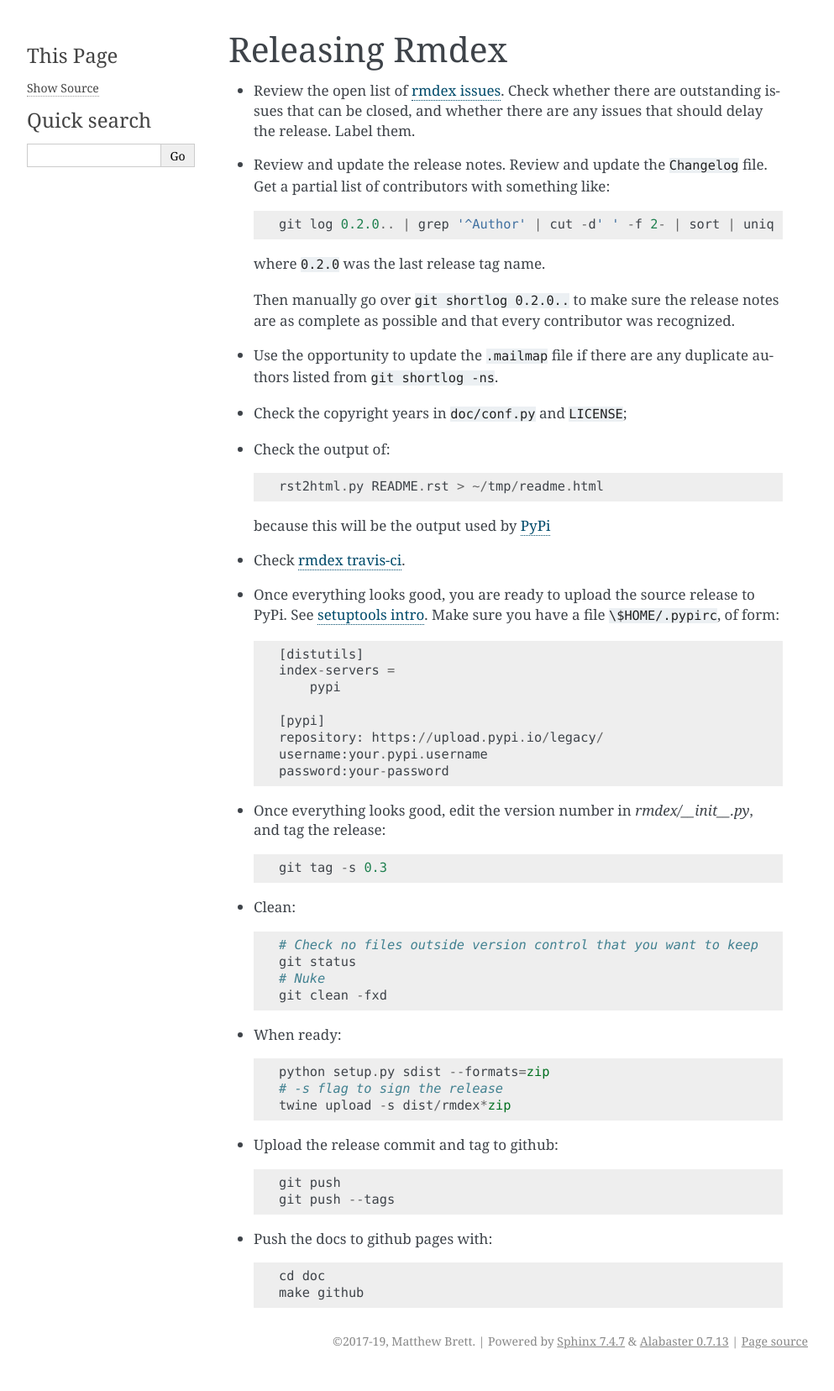
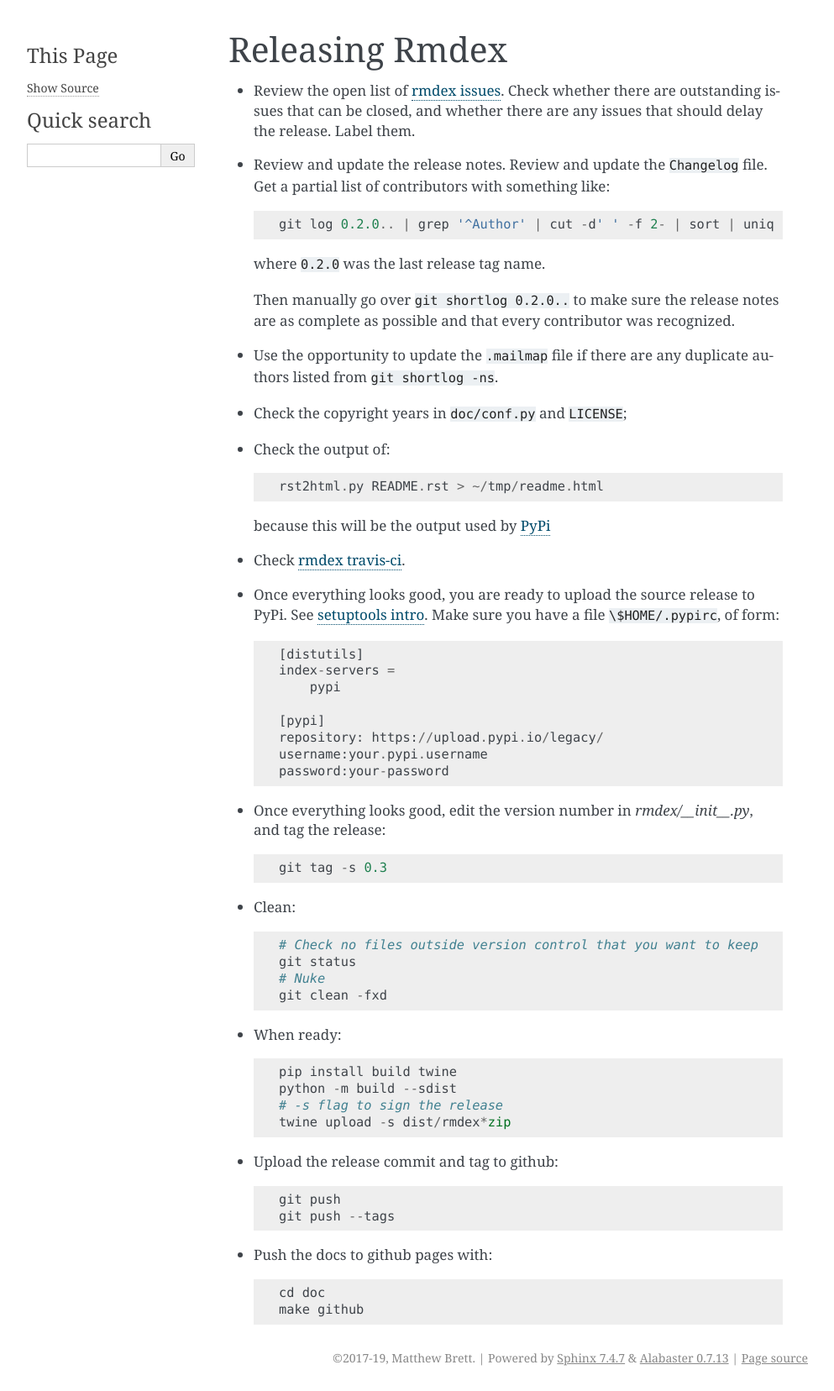
Before and after one commit to matthew-brett/rmdex, a Sphinx documentation site: the page built from doc/devel/make_release.rst, in a window 1280 px wide. Shown: the whole page at 84% size, without its empty margins (148-1141 px from the left). Built offline with Sphinx 7.4.7, drawn with Linux system fonts in a browser that asks for light colours.

Commit message:
Update Changelog and release doc

```diff
--- a/doc/devel/make_release.rst
+++ b/doc/devel/make_release.rst
@@ -56,7 +56,8 @@ Releasing Rmdex
 
 * When ready::
 
-    python setup.py sdist --formats=zip
+    pip install build twine
+    python -m build --sdist
     # -s flag to sign the release
     twine upload -s dist/rmdex*zip
 
```
Also changed, not shown: 1 other file.
